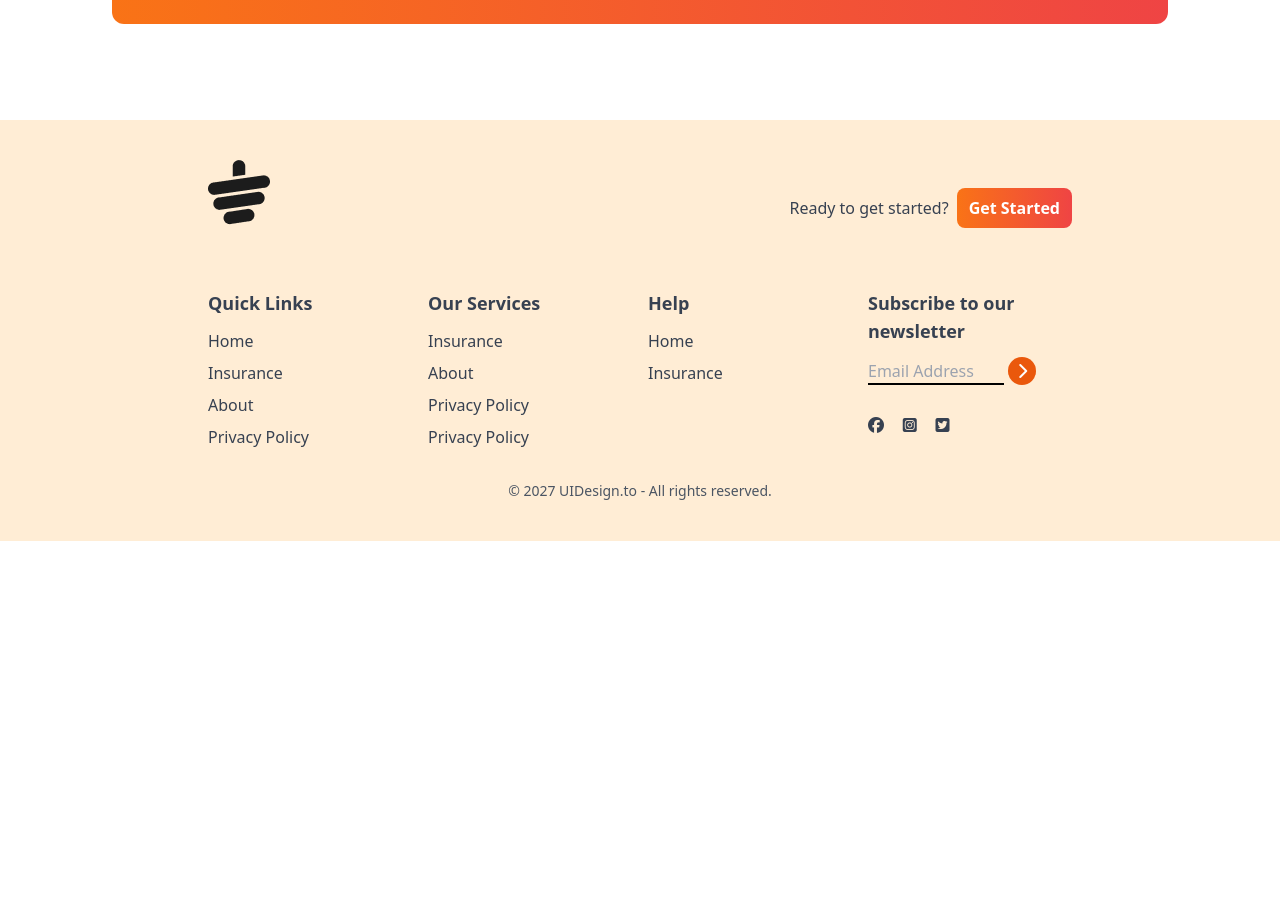
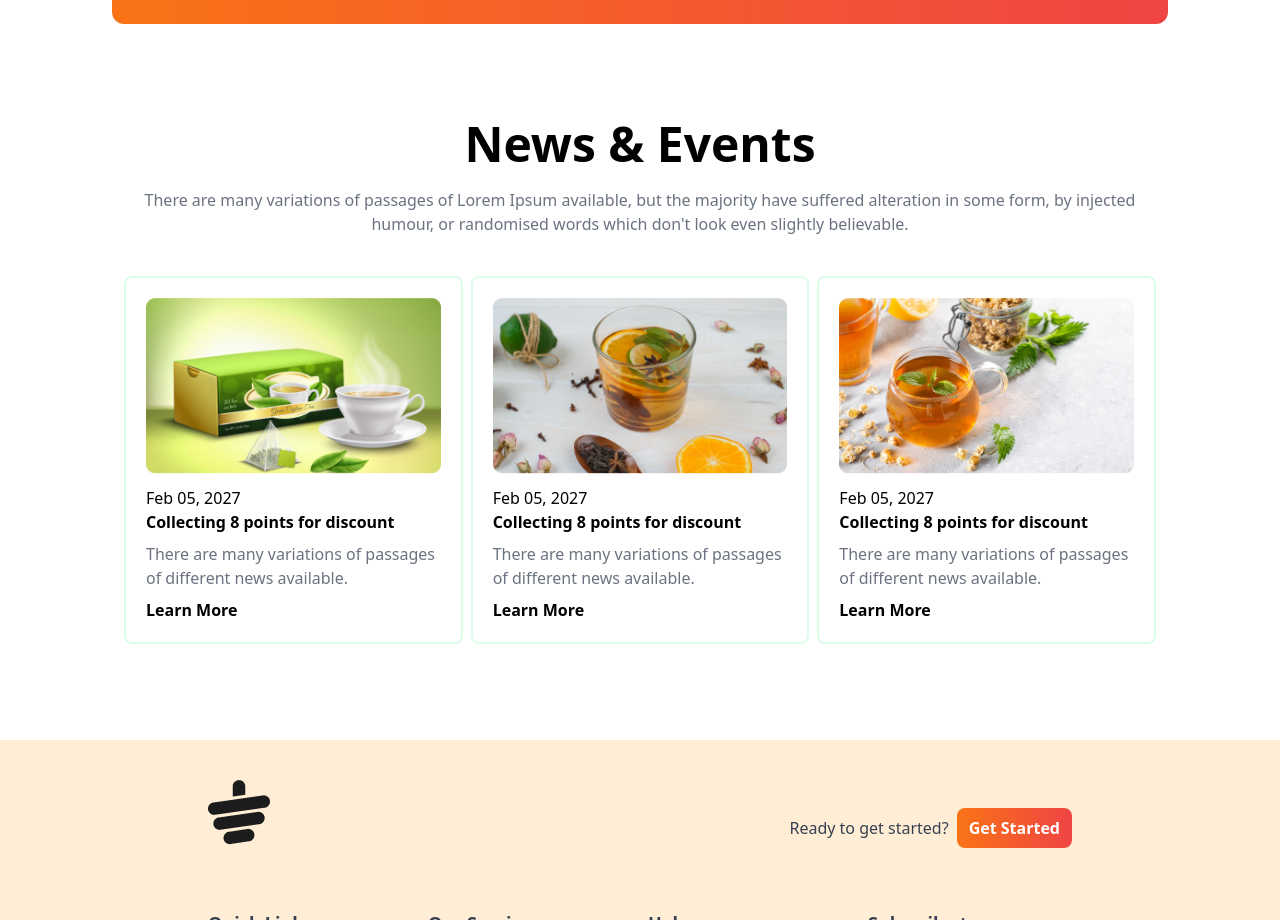
Before and after one commit to tanzimine/tea-house-tailwind, a plain HTML site: page index.html in a window 1280 px wide. Shown: the part 2420-3340 px from the top of the page. Before the commit the page ends 2961 px from the top, so only its background shows below. Drawn offline with nearby package versions, Linux system fonts and the light colour scheme.

Commit message:
added news and events section

```diff
--- a/index.html
+++ b/index.html
@@ -264,7 +264,43 @@
         </div>
       </section>
 
-      <!-- News Section Homwork -->
+      <!-- News Section -->
+      <section class="mb-24">
+        <!-- news events heading -->
+        <div class="text-center">
+            <h1 class="text-5xl font-bold mb-5">News & Events</h1>
+            <p class="text-gray-500 mb-10">There are many variations of passages of Lorem Ipsum available, but the majority have suffered alteration in some form, by injected humour, or randomised words which don't look even slightly believable. </p>
+        </div>
+        <!-- News Events Cards -->
+        <div class="grid grid-cols-1 md:grid-cols-3 px-3 gap-2">
+            <div class="border-solid border-2 border-green-100 rounded-lg p-5">
+                <img class="mb-3" src="./images/news-1.png" alt="">
+                <h4>Feb 05, 2027</h4>
+                <h3 class="font-bold mb-2">Collecting 8 points for discount</h3>
+                <p class="text-gray-500 mb-2">There are many variations of passages of different news available.</p>
+                <h4 class="font-bold">Learn More</h4>
+            </div>
+
+            <div class="border-solid border-2 border-green-100 rounded-lg p-5">
+                <img class="mb-3" src="./images/news-2.png" alt="">
+                <h4>Feb 05, 2027</h4>
+                <h3 class="font-bold mb-2">Collecting 8 points for discount</h3>
+                <p class="text-gray-500 mb-2">There are many variations of passages of different news available.</p>
+                <h4 class="font-bold">Learn More</h4>
+            </div>
+
+            <div class="border-solid border-2 border-green-100 rounded-lg p-5">
+                <img class="mb-3" src="./images/news-3.png" alt="">
+                <h4>Feb 05, 2027</h4>
+                <h3 class="font-bold mb-2">Collecting 8 points for discount</h3>
+                <p class="text-gray-500 mb-2">There are many variations of passages of different news available.</p>
+                <h4 class="font-bold">Learn More</h4>
+            </div>
+
+
+        </div>
+
+      </section>
     </main>
     <!-- Footer Section -->
     <footer class="bg-orange-100 text-gray-700 py-10 px-4 md:px-16">
```
